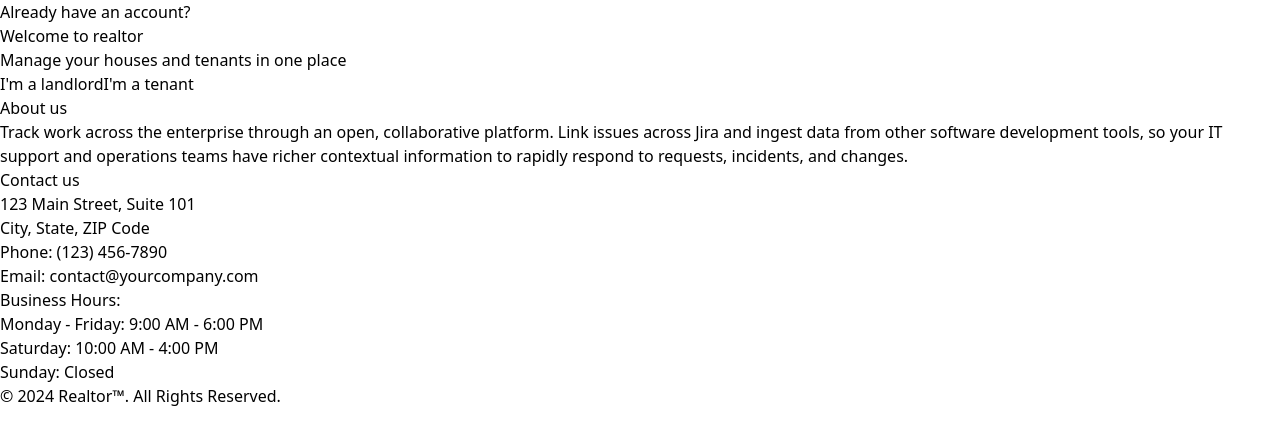
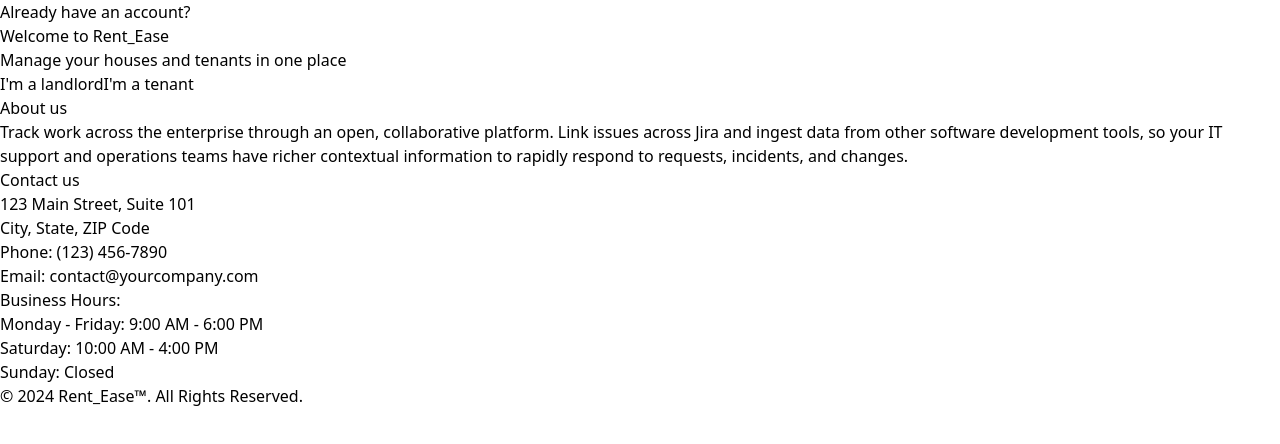
Before and after one commit to geomaka/realtor, a React (Vite) app in the folder Frontend/rent_frontend/: page / in a window 1280 px wide. Shown: the top 444 px of the page. Built offline with nearby package versions, Linux system fonts and the light colour scheme.

Commit message:
name change

```diff
--- a/Frontend/rent_frontend/src/Components/footer.jsx
+++ b/Frontend/rent_frontend/src/Components/footer.jsx
@@ -4,7 +4,7 @@ function Footer() {
     return (
         <>
             <footer className="bottom-0 left-0 z-20 w-full p-4 bg-white border-t border-gray-200 shadow md:flex md:items-center md:justify-between md:p-2 dark:bg-gray-800 dark:border-gray-600  m-0">
-                <span className="text-sm text-gray-500 sm:text-center dark:text-gray-400">© 2024 <a href="#" className="hover:underline">Realtor™</a>. All Rights Reserved.
+                <span className="text-sm text-gray-500 sm:text-center dark:text-gray-400">© 2024 <a href="#" className="hover:underline">Rent_Ease™</a>. All Rights Reserved.
                 </span>
             </footer>
 
--- a/Frontend/rent_frontend/src/Components/header.jsx
+++ b/Frontend/rent_frontend/src/Components/header.jsx
@@ -15,7 +15,7 @@ function Header() {
             <div className='flex justify-between items-center max-w-6xl mx-auto p-3'>
                 <Link to={'#'}>
                     <h1 className='font-bold text-sm sm:text-xl flex flex-wrap'>
-                        <span className='text-black'>Realtor</span>
+                        <span className='text-black'>Rent_Ease</span>
                     </h1>
                 </Link>
                 <div className='relative'>
--- a/Frontend/rent_frontend/src/Components/tenantHeader.jsx
+++ b/Frontend/rent_frontend/src/Components/tenantHeader.jsx
@@ -15,7 +15,7 @@ function TenantHeader() {
             <div className='flex justify-between items-center max-w-6xl mx-auto p-3'>
                 <Link to={'/'}>
                     <h1 className='font-bold text-sm sm:text-xl flex flex-wrap'>
-                        <span className='text-black'>Realtor</span>
+                        <span className='text-black'>Rent_Ease</span>
                     </h1>
                 </Link>
                 <div className='relative'>
--- a/Frontend/rent_frontend/src/homePage.jsx
+++ b/Frontend/rent_frontend/src/homePage.jsx
@@ -12,7 +12,7 @@ function HomePage() {
                 <div className="bg-cover bg-[url('/public/pexels-rickyrecap-2556001.svg')] bg-center bg-no-repeat h-full w-full" >
                     <div className="container mx-auto flex flex-col my-auto align-middle h-full" >
                         <div className='my-auto  mx-auto lg:mx-0 w-10/12 lg:w-2/5'>
-                            <h1 className="text-7xl mb-4 text-white"><span className='text-blue-500'>Welcome</span> to realtor</h1>
+                            <h1 className="text-7xl mb-4 text-white"><span className='text-blue-500'>Welcome</span> to Rent_Ease</h1>
                             <p className="text-2xl mb-8 text-white">Manage your houses and tenants in one place</p>
                             <div className='flex items-center'>
                                 <Link to={'/admin-signup'}>
--- a/Frontend/rent_frontend/src/tenants.jsx
+++ b/Frontend/rent_frontend/src/tenants.jsx
@@ -3,6 +3,7 @@ import Header from "./Components/header";
 import { Link, useParams } from "react-router-dom";
 import user from "../public/user.svg";
 import DeleteTenant from "./delete";
+import Footer from "./Components/footer";
 
 function Tenants() {
   const [tenants, setTenants] = useState([]);
@@ -48,8 +49,7 @@ function Tenants() {
             <button
               key={index}
               onClick={() => handleFilterClick(property)}
-              className={`px-4 py-2 rounded text-black font-semibold transition-colors duration-300 ease-in-out
-                ${isSelected ? 'bg-blue-500 text-black' : 'bg-blue-500  text-white'}`}
+              className={`py-2.5 px-5 me-2 mb-2 text-sm font-medium ${isSelected ? 'text-blue-700 bg-gray-100' : 'text-gray-900 bg-white'} border border-gray-200 rounded-full focus:outline-none hover:bg-gray-100 hover:text-blue-700 focus:z-10 focus:ring-4 focus:ring-gray-100 dark:focus:ring-blue-500 dark:bg-blue-500 dark:text-black dark:border-gray-600 dark:hover:text-white dark:hover:bg-gray-700`}
             >
               {property}
               {isSelected && (
@@ -104,6 +104,7 @@ function Tenants() {
           </div>
         </div>
       </div>
+      < Footer />
     </>
   );
 }
```
